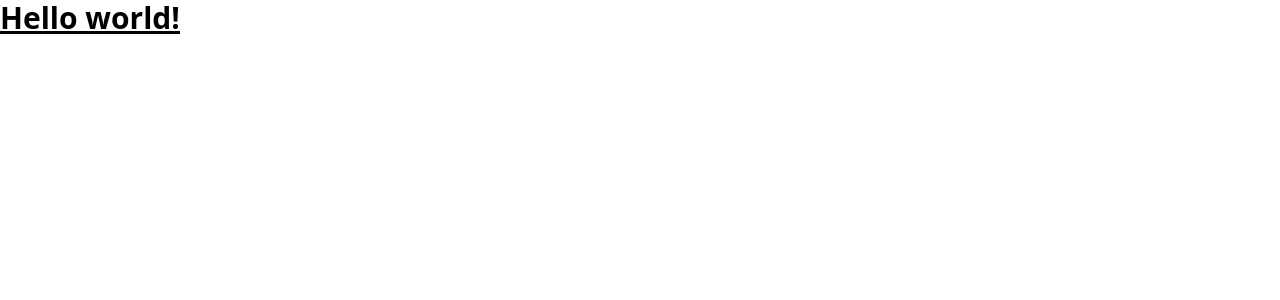
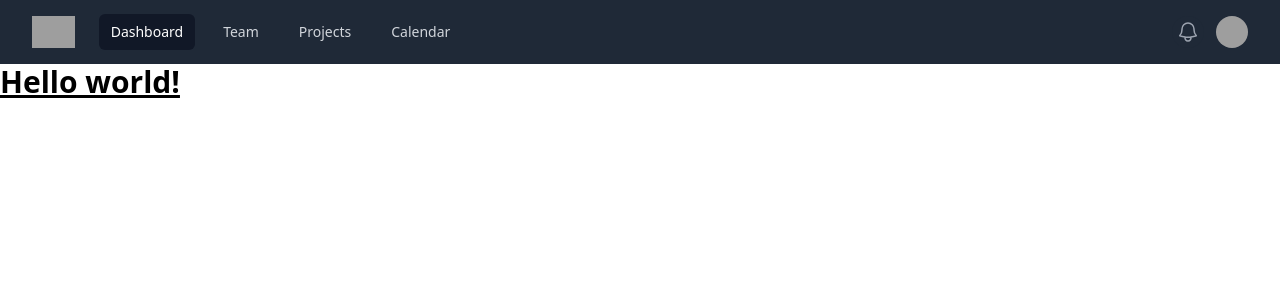
Before and after one commit to SrlLvrs/Movie-dashboard-vue, a Vue app: page / in a window 1280 px wide. Shown: the top 300 px of the page. Built offline with nearby package versions, Linux system fonts and the light colour scheme; grey boxes are pictures that could not be loaded.

Commit message:
pruebas navbar

```diff
--- a/package.json
+++ b/package.json
@@ -9,6 +9,8 @@
     "preview": "vite preview"
   },
   "dependencies": {
+    "@headlessui/vue": "^1.7.7",
+    "@heroicons/vue": "^2.0.13",
     "vue": "^3.2.45"
   },
   "devDependencies": {
--- a/src/App.vue
+++ b/src/App.vue
@@ -1,8 +1,10 @@
 <script setup>
  //import HelloWorld from './components/HelloWorld.vue'
+ import NavBar from './components/NavBar.vue'
 </script>
 
 <template>
+  <NavBar></NavBar>
   <h1 class="text-3xl font-bold underline">
     Hello world!
   </h1>
--- /dev/null
+++ b/src/components/NavBar.vue
@@ -0,0 +1,78 @@
+<script setup>
+import { Disclosure, DisclosureButton, DisclosurePanel, Menu, MenuButton, MenuItem, MenuItems } from '@headlessui/vue'
+import { Bars3Icon, BellIcon, XMarkIcon } from '@heroicons/vue/24/outline'
+
+const navigation = [
+  { name: 'Dashboard', href: '#', current: true },
+  { name: 'Team', href: '#', current: false },
+  { name: 'Projects', href: '#', current: false },
+  { name: 'Calendar', href: '#', current: false },
+]
+</script>
+
+<template>
+  <Disclosure as="nav" class="bg-gray-800" v-slot="{ open }">
+    <div class="mx-auto max-w-7xl px-2 sm:px-6 lg:px-8">
+      <div class="relative flex h-16 items-center justify-between">
+        <div class="absolute inset-y-0 left-0 flex items-center sm:hidden">
+          <!-- Mobile menu button-->
+          <DisclosureButton class="inline-flex items-center justify-center rounded-md p-2 text-gray-400 hover:bg-gray-700 hover:text-white focus:outline-none focus:ring-2 focus:ring-inset focus:ring-white">
+            <span class="sr-only">Open main menu</span>
+            <Bars3Icon v-if="!open" class="block h-6 w-6" aria-hidden="true" />
+            <XMarkIcon v-else class="block h-6 w-6" aria-hidden="true" />
+          </DisclosureButton>
+        </div>
+        <div class="flex flex-1 items-center justify-center sm:items-stretch sm:justify-start">
+          <div class="flex flex-shrink-0 items-center">
+            <img class="block h-8 w-auto lg:hidden" src="https://tailwindui.com/img/logos/mark.svg?color=indigo&shade=500" alt="Your Company" />
+            <img class="hidden h-8 w-auto lg:block" src="https://tailwindui.com/img/logos/mark.svg?color=indigo&shade=500" alt="Your Company" />
+          </div>
+          <div class="hidden sm:ml-6 sm:block">
+            <div class="flex space-x-4">
+              <a v-for="item in navigation" :key="item.name" :href="item.href" :class="[item.current ? 'bg-gray-900 text-white' : 'text-gray-300 hover:bg-gray-700 hover:text-white', 'px-3 py-2 rounded-md text-sm font-medium']" :aria-current="item.current ? 'page' : undefined">{{ item.name }}</a>
+            </div>
+          </div>
+        </div>
+        <div class="absolute inset-y-0 right-0 flex items-center pr-2 sm:static sm:inset-auto sm:ml-6 sm:pr-0">
+          <button type="button" class="rounded-full bg-gray-800 p-1 text-gray-400 hover:text-white focus:outline-none focus:ring-2 focus:ring-white focus:ring-offset-2 focus:ring-offset-gray-800">
+            <span class="sr-only">View notifications</span>
+            <BellIcon class="h-6 w-6" aria-hidden="true" />
+          </button>
+
+          <!-- Profile dropdown -->
+          <Menu as="div" class="relative ml-3">
+            <div>
+              <MenuButton class="flex rounded-full bg-gray-800 text-sm focus:outline-none focus:ring-2 focus:ring-white focus:ring-offset-2 focus:ring-offset-gray-800">
+                <span class="sr-only">Open user menu</span>
+                <img class="h-8 w-8 rounded-full" src="https://images.unsplash.com/photo-1472099645785-5658abf4ff4e?ixlib=rb-1.2.1&ixid=eyJhcHBfaWQiOjEyMDd9&auto=format&fit=facearea&facepad=2&w=256&h=256&q=80" alt="" />
+              </MenuButton>
+            </div>
+            <transition enter-active-class="transition ease-out duration-100" enter-from-class="transform opacity-0 scale-95" enter-to-class="transform opacity-100 scale-100" leave-active-class="transition ease-in duration-75" leave-from-class="transform opacity-100 scale-100" leave-to-class="transform opacity-0 scale-95">
+              <MenuItems class="absolute right-0 z-10 mt-2 w-48 origin-top-right rounded-md bg-white py-1 shadow-lg ring-1 ring-black ring-opacity-5 focus:outline-none">
+                <MenuItem v-slot="{ active }">
+                  <a href="#" :class="[active ? 'bg-gray-100' : '', 'block px-4 py-2 text-sm text-gray-700']">Your Profile</a>
+                </MenuItem>
+                <MenuItem v-slot="{ active }">
+                  <a href="#" :class="[active ? 'bg-gray-100' : '', 'block px-4 py-2 text-sm text-gray-700']">Settings</a>
+                </MenuItem>
+                <MenuItem v-slot="{ active }">
+                  <a href="#" :class="[active ? 'bg-gray-100' : '', 'block px-4 py-2 text-sm text-gray-700']">Sign out</a>
+                </MenuItem>
+              </MenuItems>
+            </transition>
+          </Menu>
+        </div>
+      </div>
+    </div>
+
+    <DisclosurePanel class="sm:hidden">
+      <div class="space-y-1 px-2 pt-2 pb-3">
+        <DisclosureButton v-for="item in navigation" :key="item.name" as="a" :href="item.href" :class="[item.current ? 'bg-gray-900 text-white' : 'text-gray-300 hover:bg-gray-700 hover:text-white', 'block px-3 py-2 rounded-md text-base font-medium']" :aria-current="item.current ? 'page' : undefined">{{ item.name }}</DisclosureButton>
+      </div>
+    </DisclosurePanel>
+  </Disclosure>
+</template>
+
+<style scoped>
+
+</style>
```
Also changed, not shown: 1 other file (tests, documents, lock files or other folders).
